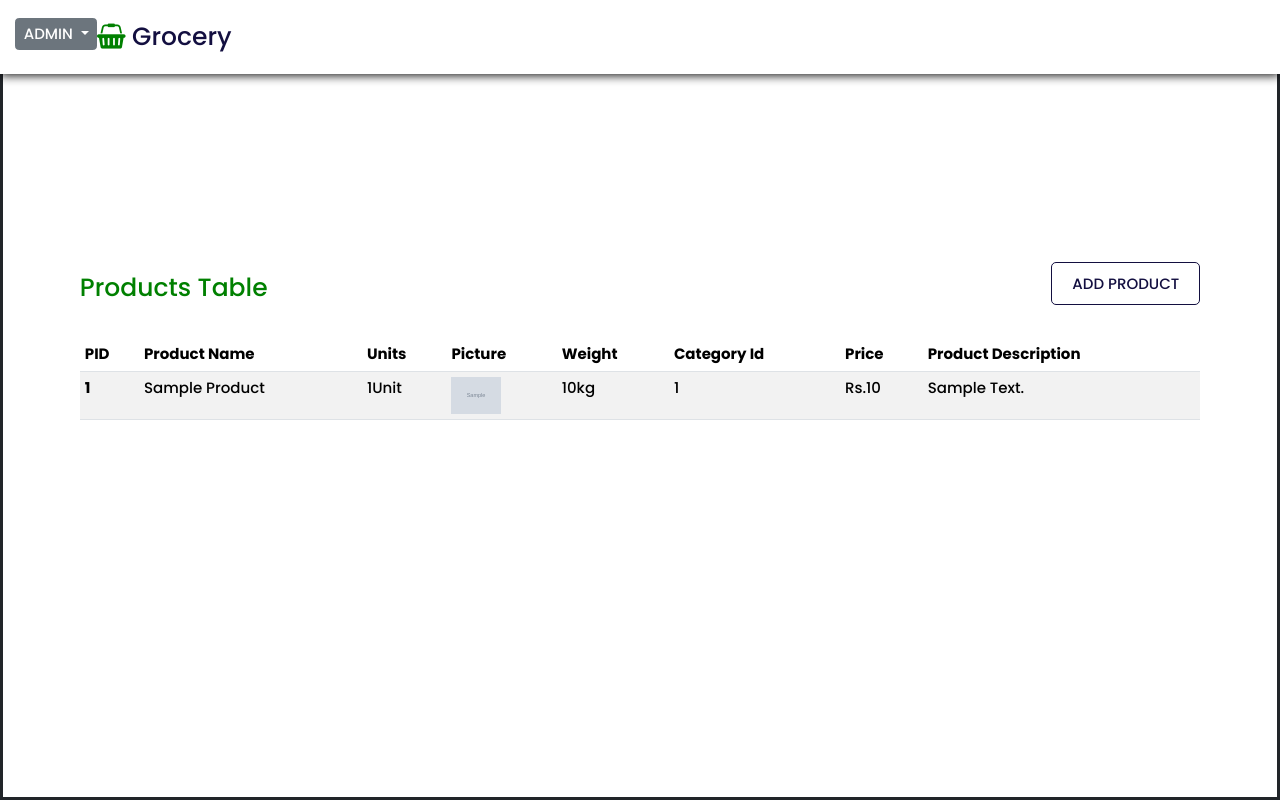
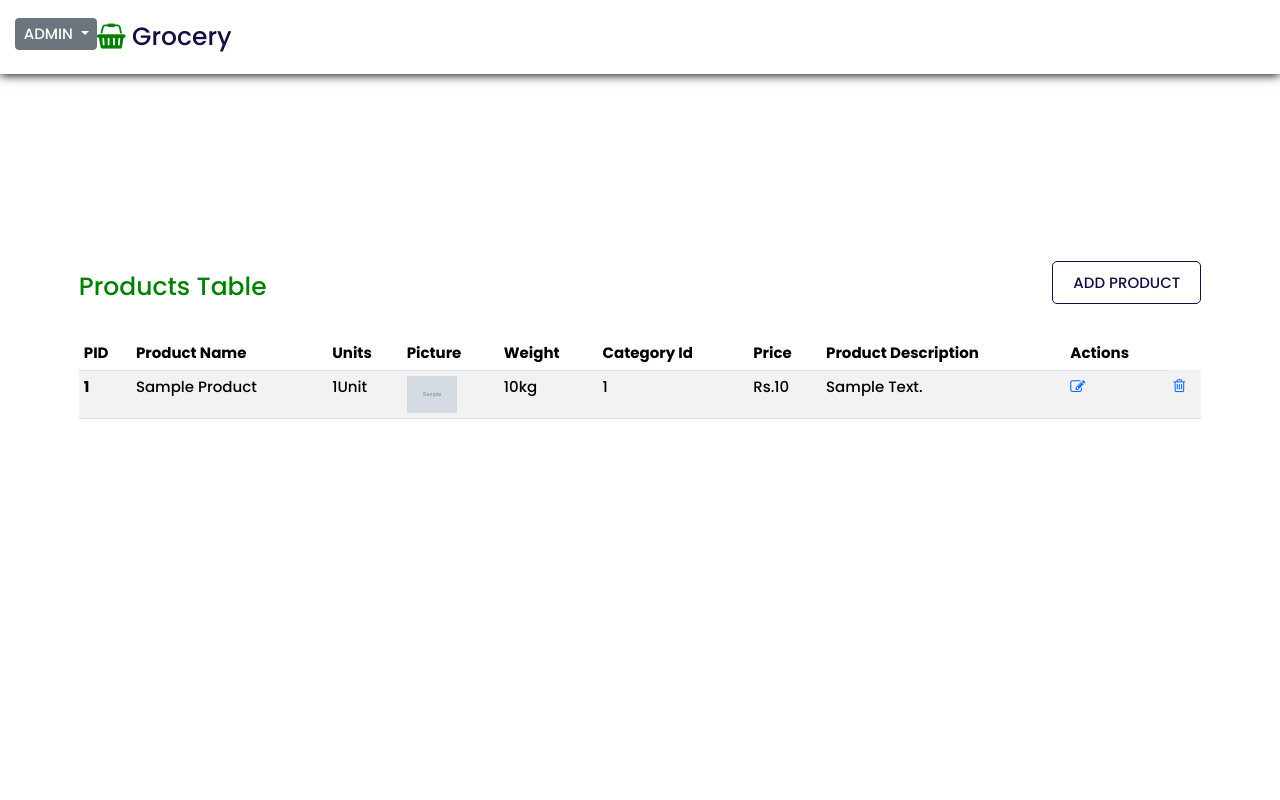
Before and after one commit to roshanchouha/Online-grocery-Platform, a PHP site: page /grocery/admin/products.php in a window 1280 px wide. Run offline with PHP 8.4, Linux system fonts and the light colour scheme; tables that the repository leaves empty or names only in its code hold one stand-in row (values such as "Sample post"); grey boxes marked "Sample" are stand-in pictures.

Commit message:
Add files via upload

```diff
--- a/admin/feedback.php
+++ b/admin/feedback.php
@@ -23,7 +23,7 @@ include 'header.php'; ?>
                   <th scope="col">Name</th>
                   <th scope="col">EmailID</th>
                   <th scope="col"> Message</th>
-
+                  <th schope="col">Actions</th>
                 </tr>
                </thead>
                <tbody>
@@ -44,7 +44,8 @@ include 'header.php'; ?>
                   <td><?php  echo $row['name'] ?></td>
                   <td><?php  echo $row['email'] ?></td>
                   <td><?php  echo $row['COMMENT'] ?></td>
-
+                  <td class='edit'><a href='#'><i class='fa fa-edit'></i></a></td>
+                  <td class='delete'><a href='#'><i class='fa fa-trash-o'></i></a></td>
                 </tr>
                 <?php
                   }
--- a/admin/header.php
+++ b/admin/header.php
@@ -6,4 +6,14 @@
     <link rel="stylesheet" href="style.css">
      <link rel="stylesheet" href="https://cdnjs.cloudflare.com/ajax/libs/font-awesome/4.7.0/css/font-awesome.min.css">
      <link rel="stylesheet" href="	https://cdn.jsdelivr.net/npm/bootstrap@5.3.0-alpha3/dist/css/bootstrap.min.css">
+<style media="screen">
+.usercontainer{
+  overflow-y: auto;
+
+}
+.section{
+  border: 2px solid white;
+}
+</style>
+
   </head>
--- a/admin/products.php
+++ b/admin/products.php
@@ -1,5 +1,13 @@
 <?php
 include 'header.php'; ?>
+<head>
+  <style media="screen">
+    .usercontainer{
+      overflow-y: auto;
+
+    }
+  </style>
+</head>
   <body>
     <header >
       <div class="adminlogo">
@@ -15,7 +23,7 @@ include 'header.php'; ?>
            <a href="AddProduct.php">ADD PRODUCT</a>
          </div>
       </div>
-            <div class="usercontainer">
+            <div class="usercontainer"   >
 
               <table class="table table-striped table-hover">
                 <thead>
@@ -28,9 +36,10 @@ include 'header.php'; ?>
                   <th scope="col">Category id</th>
                   <th scope="col">Price</th>
                   <th scope="col">Product Description</th>
+                  <th scope="col">Actions</th>
                 </tr>
                </thead>
-               <tbody>
+               <tbody style="  overflow: auto;">
                  <?php
 
                    include 'config.php';
@@ -52,7 +61,8 @@ include 'header.php'; ?>
                   <td><?php  echo $row['CID'] ?></td>
                   <td>Rs.<?php  echo $row['price'] ?></td>
                   <td><?php  echo $row['product_description'] ?></td>
-
+                  <td class='edit'><a href='#'><i class='fa fa-edit'></i></a></td>
+                  <td class='delete'><a href='#'><i class='fa fa-trash-o'></i></a></td>
 
                 </tr>
                 <?php
```
